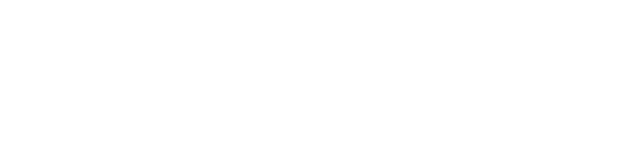
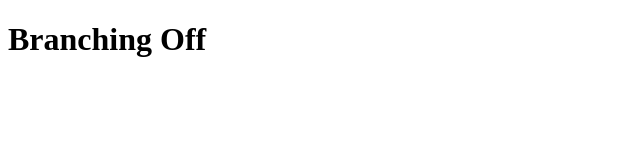
Before and after one commit to shaishav007/branching, a plain HTML site: page index.html in a window 1280 px wide. Shown: the whole page, without its empty margins (0-640 px from the left). Drawn offline with Linux system fonts and the light colour scheme.

Commit message:
added header

```diff
--- a/index.html
+++ b/index.html
@@ -7,6 +7,6 @@
   <title>Git branching lesson on test</title>
 </head>
 <body>
-
+    <h1>Branching Off</h1>
 </body>
 </html>
```
